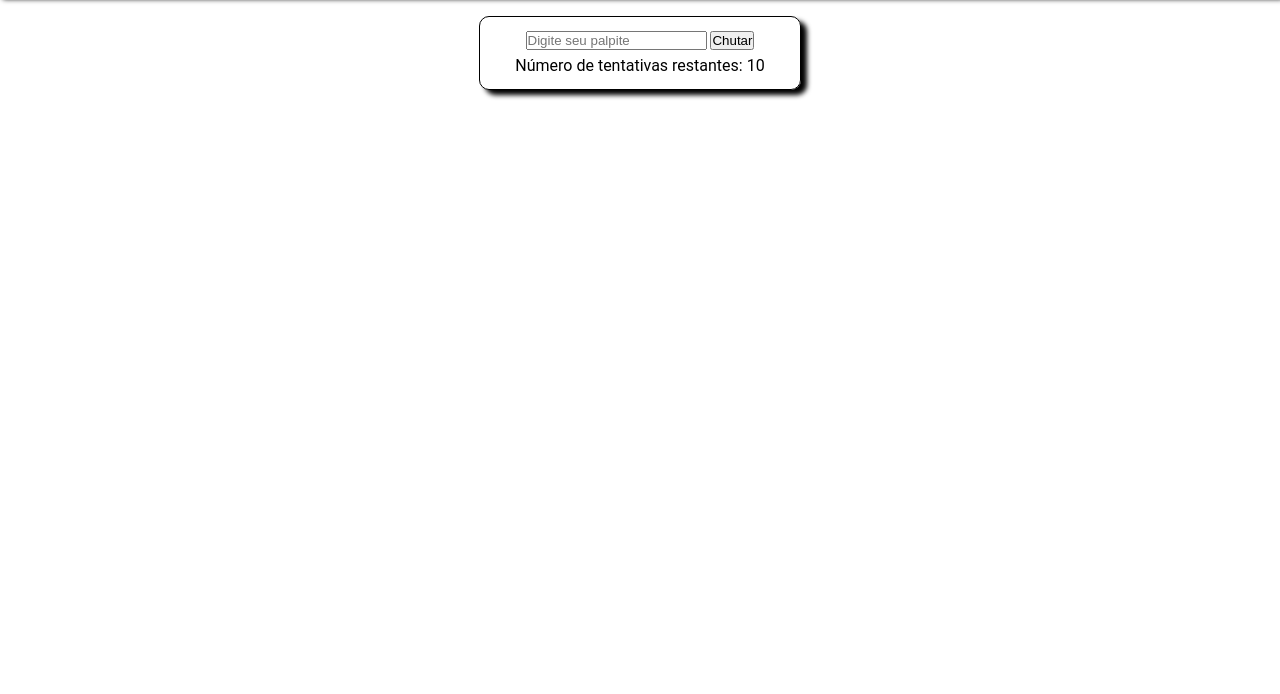
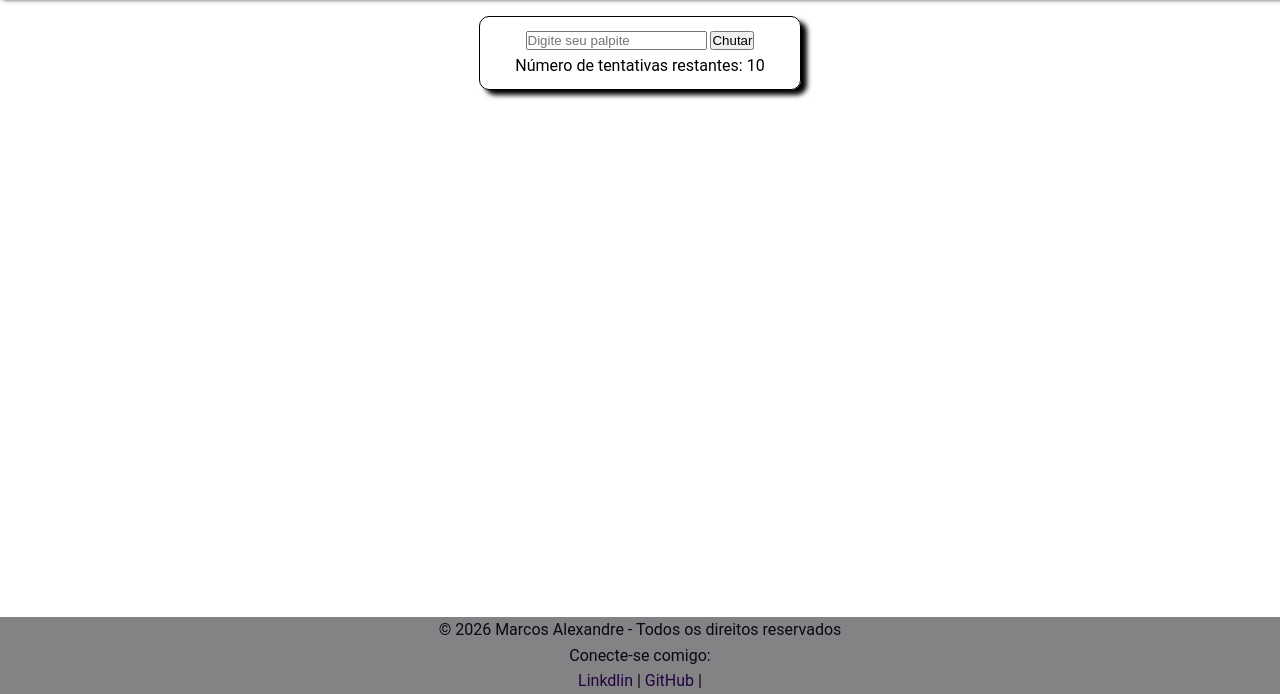
Before and after one commit to Marcos-Alexandre-Ferreira/praticaM6, a plain HTML site: page index.html in a window 1280 px wide. Shown: the part 106-800 px from the top of the page. Drawn offline with Linux system fonts and the light colour scheme.

Commit message:
adicionada a tag footer

```diff
--- a/index.html
+++ b/index.html
@@ -12,7 +12,7 @@
         <h1>Bem-vindo ao Jogo de Adivinhação!</h1>
         <p>O jogo irá gerar um número aleatório entre 1 e 100, e sua tarefa é adivinhar qual é esse número. O jogo dará dicas, dizendo se o número chutado é maior ou menor que o número secreto. O jogo termina quando o você acertar o número ou quando atingir um número máximo de tentativas.</p>
     </header>
-    <main>
+    <main class="conteudo">
         <form>
             <input type="number" id="palpite" placeholder="Digite seu palpite" required>
             <button type="button" id="button" onclick="capturarDados()">Chutar</button>
@@ -20,7 +20,13 @@
             <p id="saida"></p>
         </form>
     </main>
-
+    <footer class="rodape">
+        <p>&copy; 2026 Marcos Alexandre - Todos os direitos reservados</p>
+        <p>Conecte-se comigo:</p>
+        <a href="https://www.linkedin.com/in/marcos-alexandre-972316186/"target="_blank">Linkdlin</a> |
+        <a href="https://github.com/Marcos-Alexandre-Ferreira"target="_blank">GitHub</a> |
+    </footer>
+    <p class="footerbaixo"></p>
 
 </body>
 </html>
--- a/styles.css
+++ b/styles.css
@@ -3,9 +3,16 @@
     margin: 0;
     padding: 0;
 }
+html, body {
+    height: 100%;
+    margin: 0;
+}
+
 body {
     font-family: 'Roboto', sans-serif;
     line-height: 1.6;
+    display: flex;
+    flex-direction: column;
 }
 h1 {
     background-color: rgb(200, 255, 209);
@@ -26,3 +33,25 @@
     padding: 10px;
     width: 300px;
 }
+.conteudo {
+  flex: 1;
+}
+
+/*footer*/
+footer {
+    color:#0b0715;
+    text-align: center;
+    background-color: #838285;
+}
+
+footer a {
+    text-decoration: none;
+    color: #22053d;
+}
+
+footer a:hover {
+    text-decoration:  underline;
+}
+.footerbaixo {
+    background-color: #838285;
+}
```
